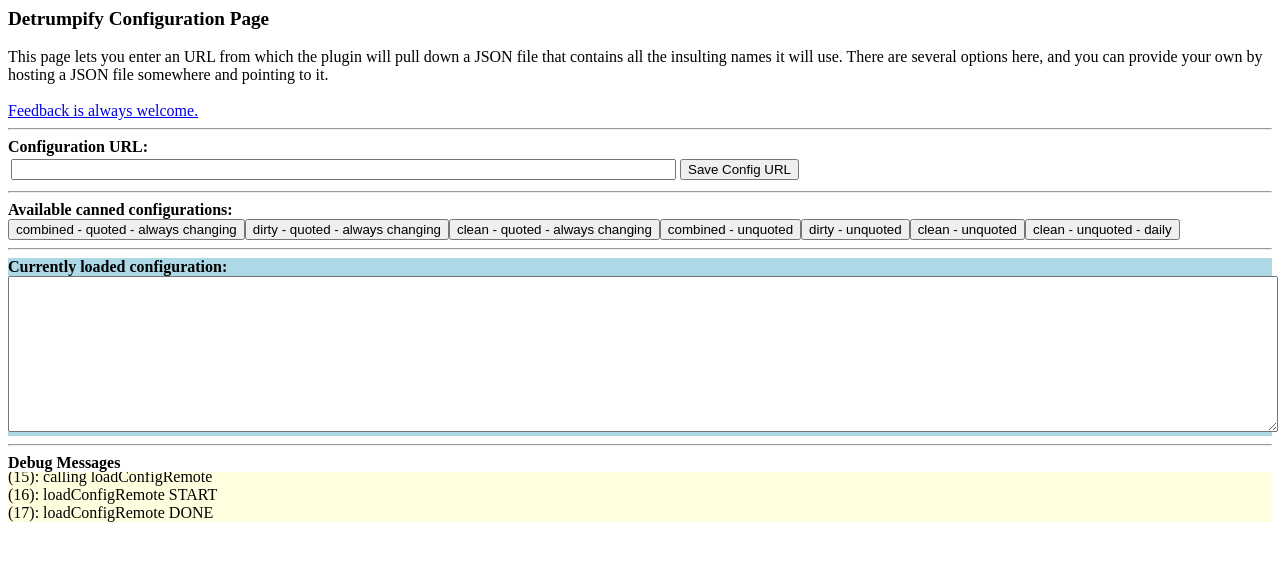
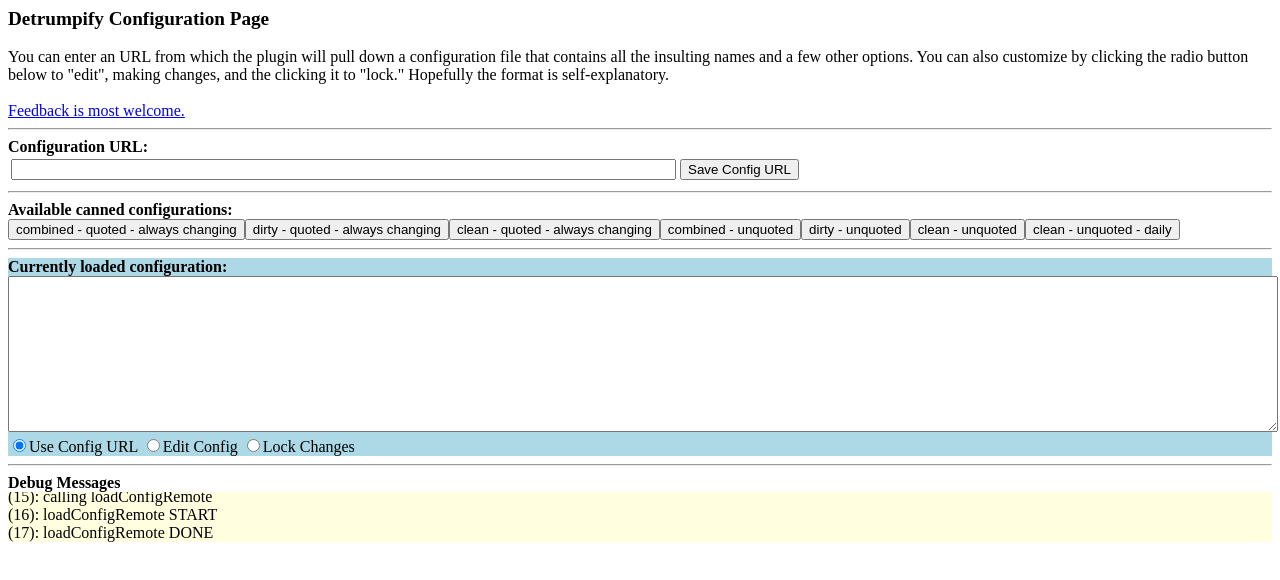
Before and after one commit to djacobow/detrumpify, a browser extension: page v2/options.html in a window 1280 px wide. Drawn offline with Linux system fonts and the light colour scheme.

Commit message:
radio buttons for edit mode

```diff
--- a/v2/options.html
+++ b/v2/options.html
@@ -6,19 +6,18 @@
   </head>
   <body>
       <div style="font-size:120%; font-weight:bold">Detrumpify Configuration Page</div><br>
-      <div>This page lets you enter an URL from which the plugin will pull down a JSON file that contains all the insulting names it will use. There are several options here, and you can provide your own by hosting a JSON file somewhere and pointing to it.</div><br>
-      <div><a href="mailto:dave@toolsofourtools.org">Feedback is always welcome.</a></div>
-
+      <div>You can enter an URL from which the plugin will pull down a configuration file that contains all the insulting names and a few other options. You can also customize by clicking the radio button below to "edit", making changes, and the clicking it to "lock." Hopefully the format is self-explanatory.</div><br>
+      <div><a href="mailto:dave@toolsofourtools.org">Feedback is most welcome.</a></div>
     <hr>
     <div id="urldiv">
       <b>Configuration URL:</b>
       <table>
         <tr>
           <td>
-            <input type="text" size="80" id="configsrc"></input>
+              <input type="text" size="80" id="configsrc">
 	  </td>
 	  <td>
-            <input type="button" id="savebutton" value="Save Config URL"></input>
+            <input type="button" id="savebutton" value="Save Config URL">
 	  </td>
 	</tr>
       </table>
@@ -39,6 +38,13 @@
         <b>Currently loaded configuration:</b>
         <textarea id="configjson" rows="10" style="width: 100%" readonly="true">
         </textarea>
+        <div>
+          <form id="editmodeform" name="editmodeform" action="">
+              <input type="radio" checked id="editmode_url" name="editmode" value="url">Use Config URL
+              <input type="radio" id="editmode_edit" name="editmode" value="edit">Edit Config
+              <input type="radio" id="editmode_lock" name="editmode" value="lock">Lock Changes
+          </form>
+        </div>
     </div>
 
     <hr>
```
